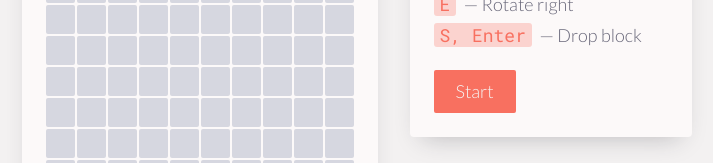
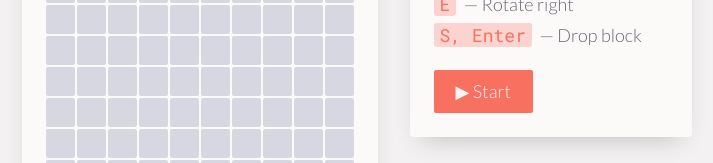
Before and after one commit to clk1006/teris, a Next.js app: page / in a window 1280 px wide. Shown: the part 349-512 px from the top of the page, without its empty margins (267-980 px from the left). Built offline with nearby package versions, Linux system fonts and the light colour scheme.

Commit message:
added icons for buttons

```diff
--- a/pages/index.js
+++ b/pages/index.js
@@ -168,10 +168,10 @@ export default function Home() {
                   </div>
                 </div>
                 {
-                  started || <button className="start-btn">Start</button>
+                  started || <button className="start-btn">&#9654; Start</button>
                 }
                 {
-                  started && <button className="restart-btn">Restart</button>
+                  started && <button className="restart-btn">&#8635; Restart</button>
                 }
               </div>
             </div>
```
